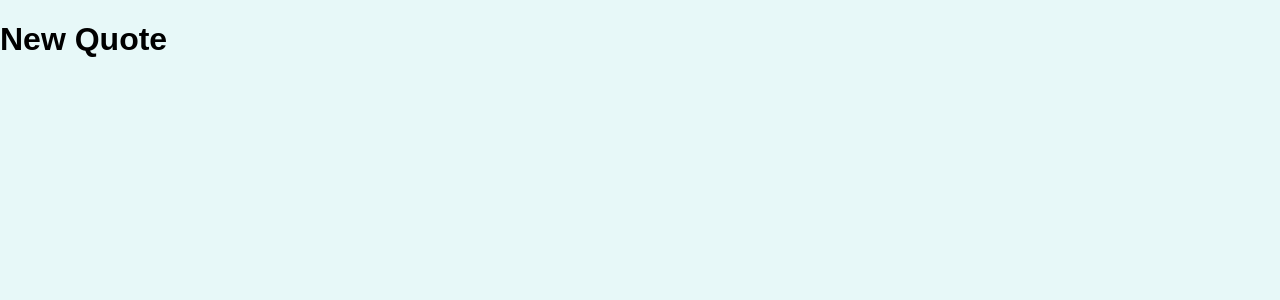
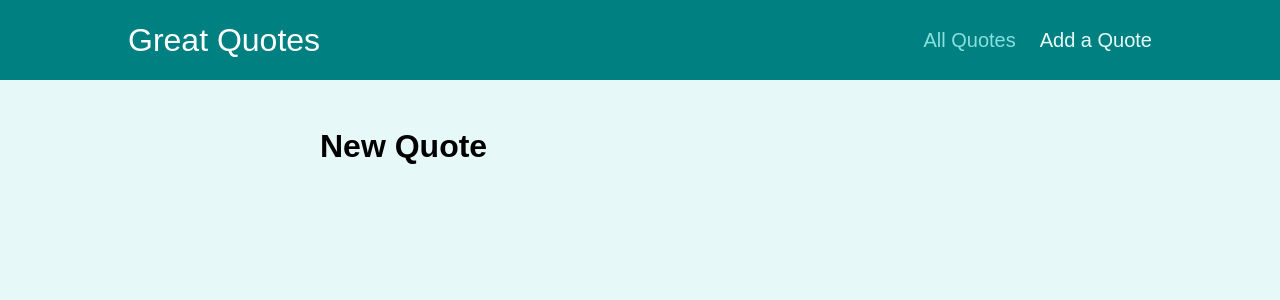
Before and after one commit to MS-D-rei/React_Router_Sample_App, a React (Vite) app: page /new-quote in a window 1280 px wide. Shown: the top 300 px of the page. Built offline with nearby package versions, Linux system fonts and the light colour scheme.

Commit message:
add Layout

```diff
--- a/src/App.tsx
+++ b/src/App.tsx
@@ -1,10 +1,12 @@
 import { Redirect, Route, Switch } from 'react-router-dom';
-import AllQuotes from './components/pages/AllQuotes';
-import NewQuote from './components/pages/NewQuote';
-import QuoteDetail from './components/pages/QuoteDetail';
+import Layout from '@/components/layout/Layout';
+import AllQuotes from '@/components/pages/AllQuotes';
+import NewQuote from '@/components/pages/NewQuote';
+import QuoteDetail from '@/components/pages/QuoteDetail';
 
 function App() {
   return (
+    <Layout>
       <Switch>
         <Route path="/" exact>
           <Redirect to="/quotes" />
@@ -19,6 +21,7 @@ function App() {
           <NewQuote />
         </Route>
       </Switch>
+    </Layout>
   );
 }
 export default App;
--- /dev/null
+++ b/src/components/layout/Layout.tsx
@@ -0,0 +1,18 @@
+import React from 'react';
+import MainNavigation from '@/components/layout/MainNavigation';
+import { LayoutMain } from '@/components/layout/LayoutStyle';
+
+interface LayoutProps {
+  children: React.ReactNode;
+}
+
+function Layout({ children }: LayoutProps) {
+  return (
+    <>
+      <MainNavigation />
+      <LayoutMain>{children}</LayoutMain>
+    </>
+  );
+}
+
+export default Layout;
--- /dev/null
+++ b/src/components/layout/LayoutStyle.ts
@@ -0,0 +1,7 @@
+import styled from 'styled-components';
+
+export const LayoutMain = styled.main`
+  margin: 3rem auto;
+  width: 90%;
+  max-width: 40rem;
+`;
```
Lines whose indentation alone changed are shown as unchanged.
